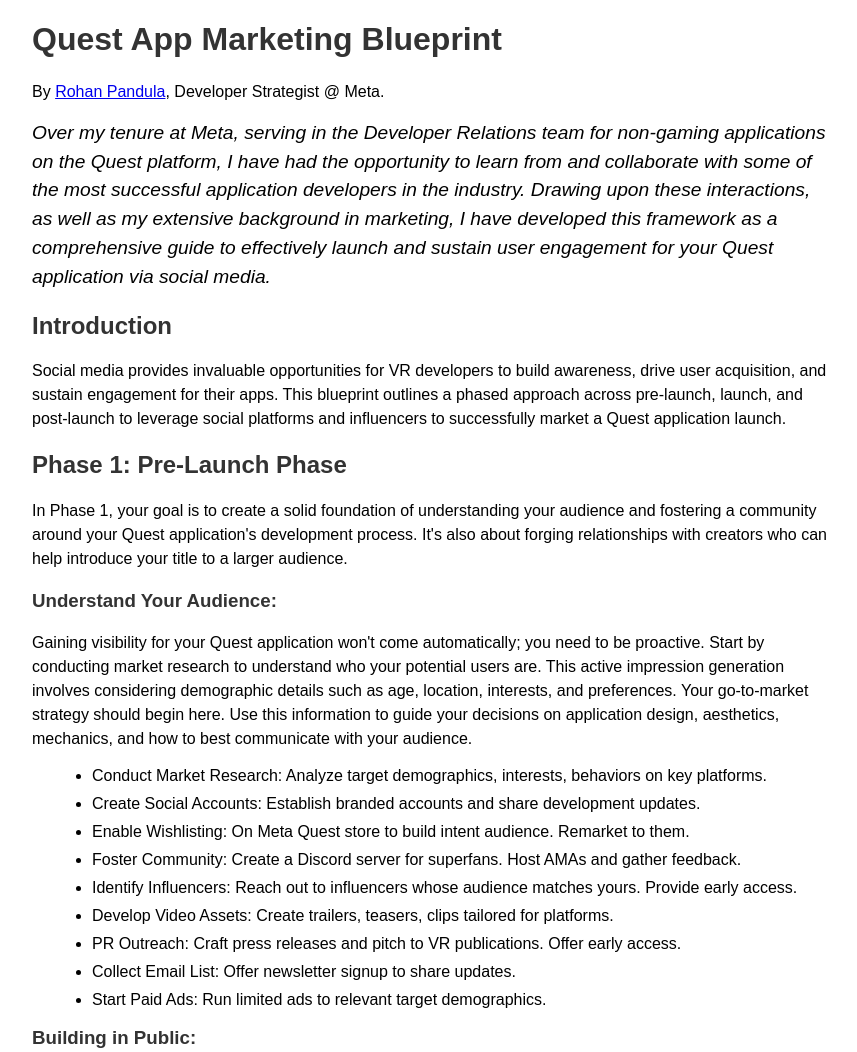
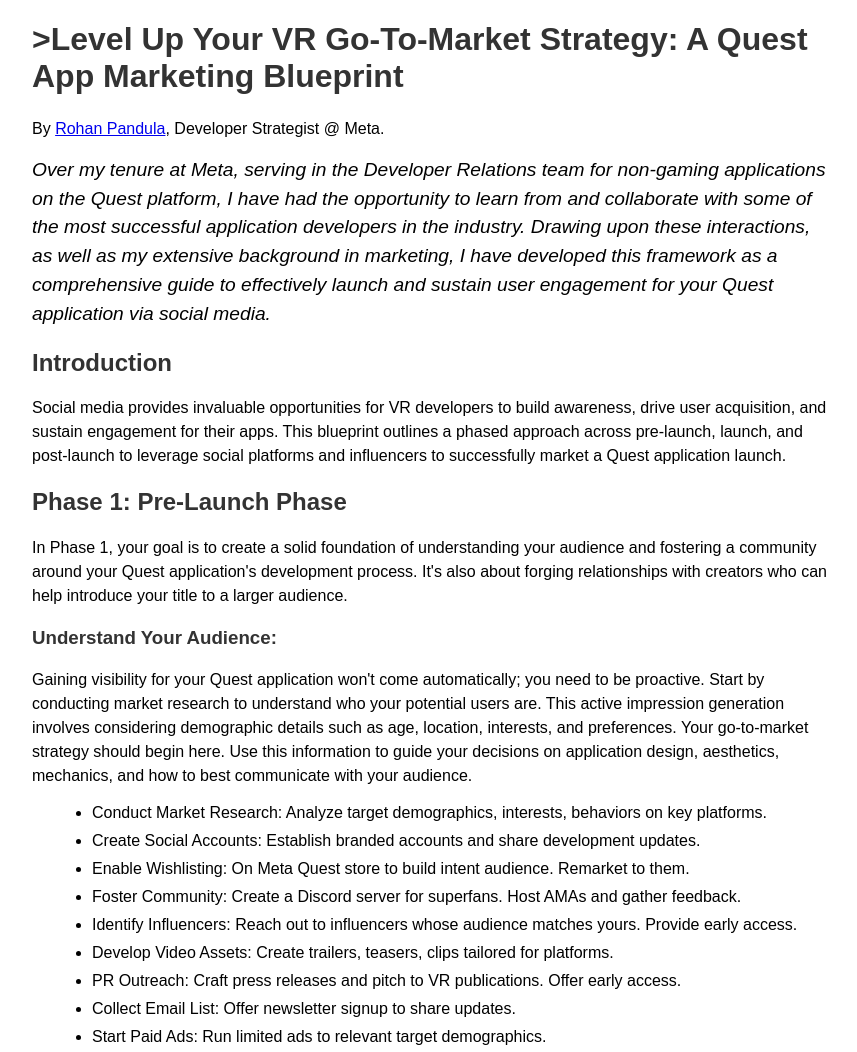
Before and after one commit to QuestSocialMediaBluePrint/QuestSocialMediaBluePrint.Github.io, a plain HTML site: page index.html in a window 1280 px wide. Shown: the top 1052 px of the page, without its empty margins (208-1065 px from the left). Drawn offline with Linux system fonts and the light colour scheme.

Commit message:
Update index.html

```diff
--- a/index.html
+++ b/index.html
@@ -37,7 +37,7 @@
 
 <body>
 
-  <h1>Quest App Marketing Blueprint</h1>
+  <h1>>Level Up Your VR Go-To-Market Strategy: A Quest App Marketing Blueprint</h1>
   <p class="byline">By <a href="https://www.linkedin.com/in/rohan-pandula-178935238/">Rohan Pandula</a>, Developer Strategist @ Meta.</p>
 
   <div class="intro">
```
